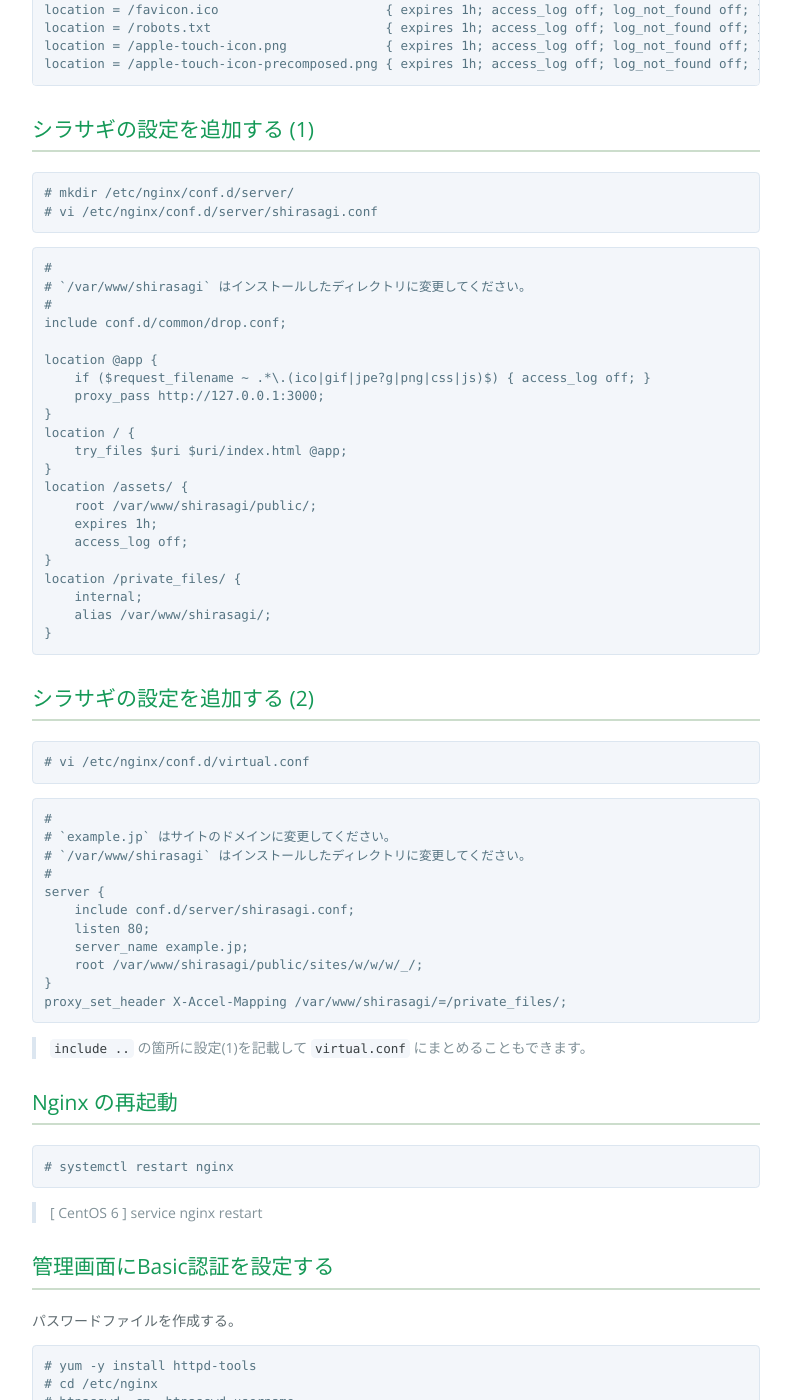
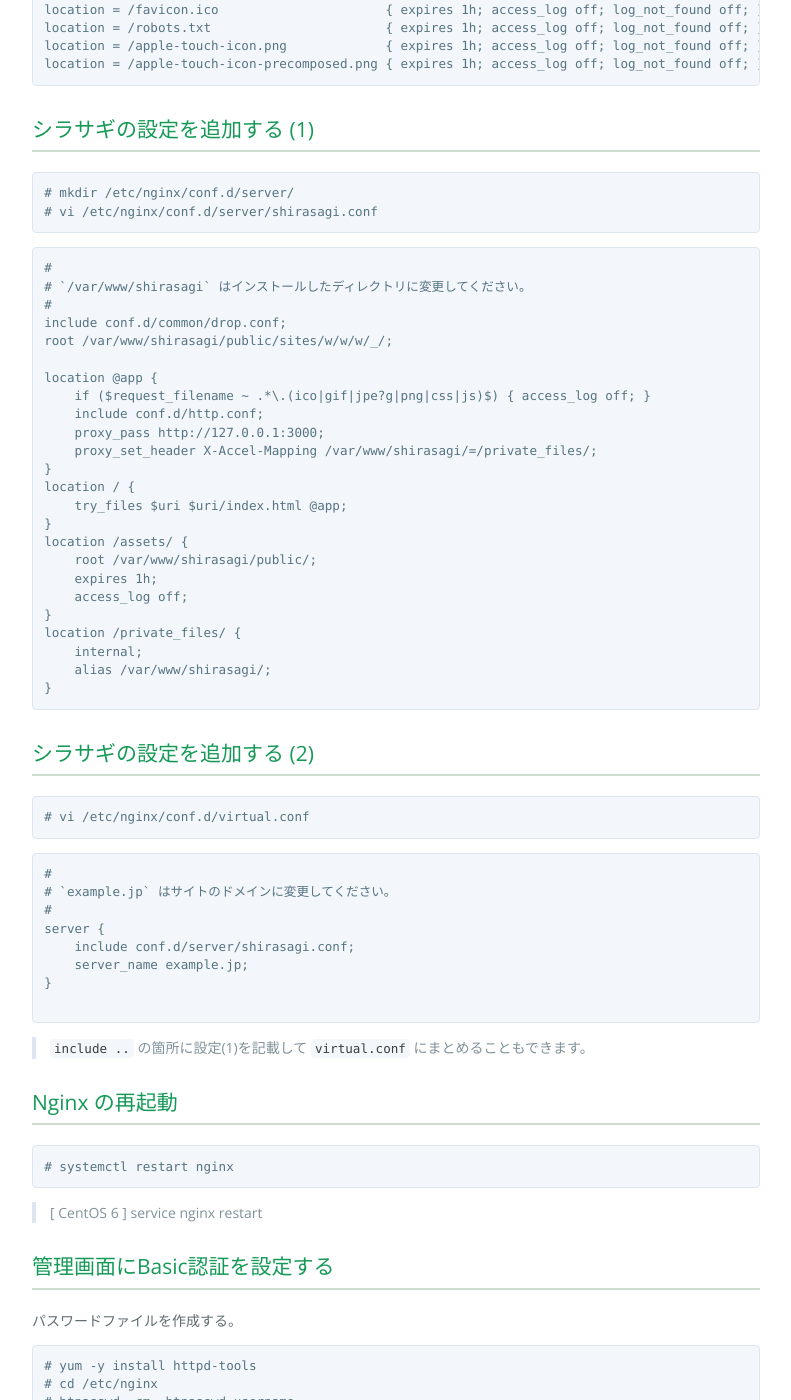
Before and after one commit to shirasagi/shirasagi.github.io, a Jekyll site: the page built from installation/nginx.md, in a window 1280 px wide and 1400 px high, scrolled down 2104 px. Shown: the whole window, without its empty margins (244-1035 px from the left). Built offline with Jekyll 4.4.1, drawn with Linux system fonts in a browser that asks for light colours; nearby versions of some CDN libraries; Markdown is read by kramdown in place of the engine named in the settings.

Commit message:
[fix] installation/nginx

````diff
--- a/installation/nginx.md
+++ b/installation/nginx.md
@@ -119,10 +119,13 @@
 # `/var/www/shirasagi` はインストールしたディレクトリに変更してください。
 #
 include conf.d/common/drop.conf;
+root /var/www/shirasagi/public/sites/w/w/w/_/;
 
 location @app {
     if ($request_filename ~ .*\.(ico|gif|jpe?g|png|css|js)$) { access_log off; }
+    include conf.d/http.conf;
     proxy_pass http://127.0.0.1:3000;
+    proxy_set_header X-Accel-Mapping /var/www/shirasagi/=/private_files/;
 }
 location / {
     try_files $uri $uri/index.html @app;
@@ -147,15 +150,12 @@
 ```
 #
 # `example.jp` はサイトのドメインに変更してください。
-# `/var/www/shirasagi` はインストールしたディレクトリに変更してください。
 #
 server {
     include conf.d/server/shirasagi.conf;
-    listen 80;
     server_name example.jp;
-    root /var/www/shirasagi/public/sites/w/w/w/_/;
 }
-proxy_set_header X-Accel-Mapping /var/www/shirasagi/=/private_files/;
+
 ```
 
 > `include ..` の箇所に設定(1)を記載して `virtual.conf` にまとめることもできます。
````
